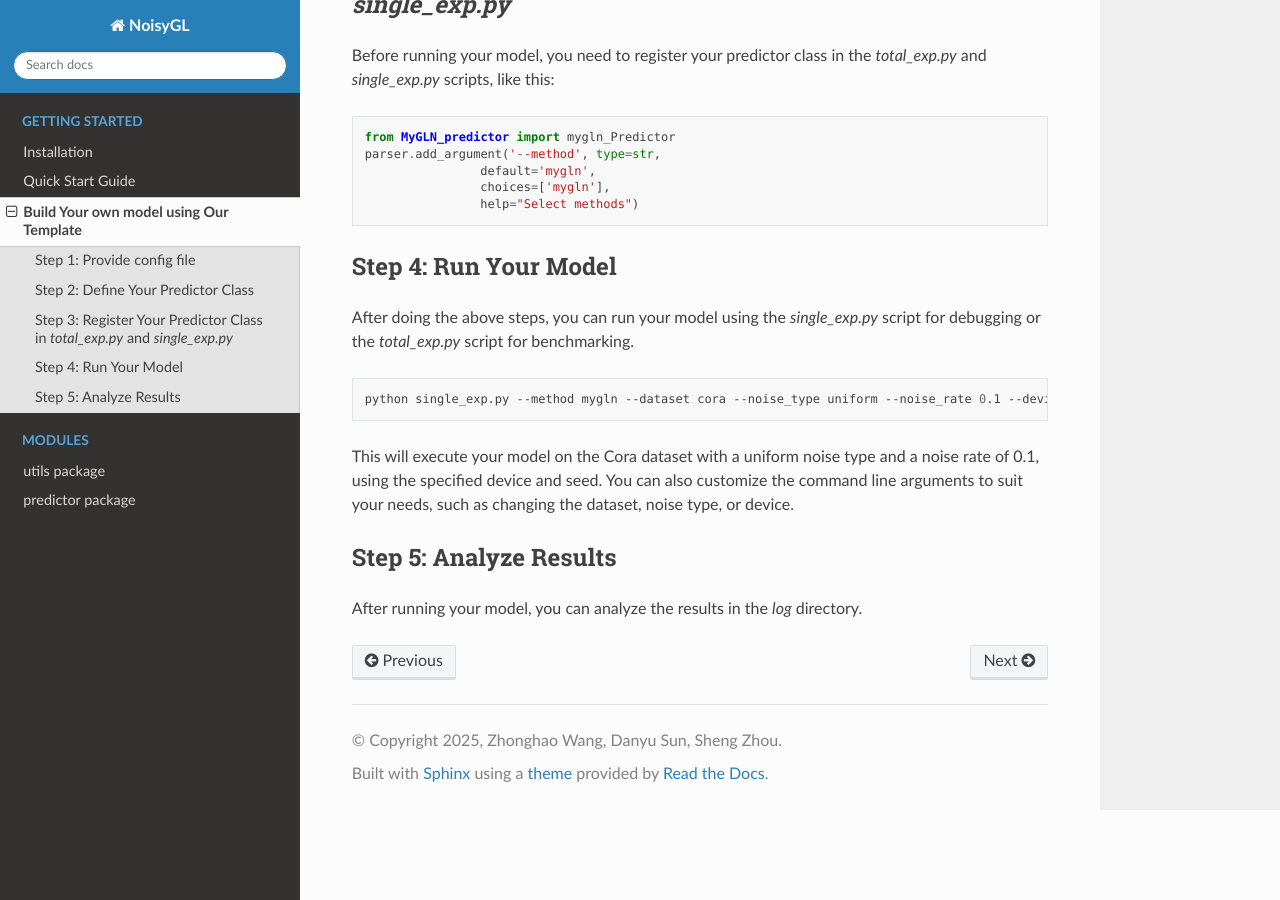
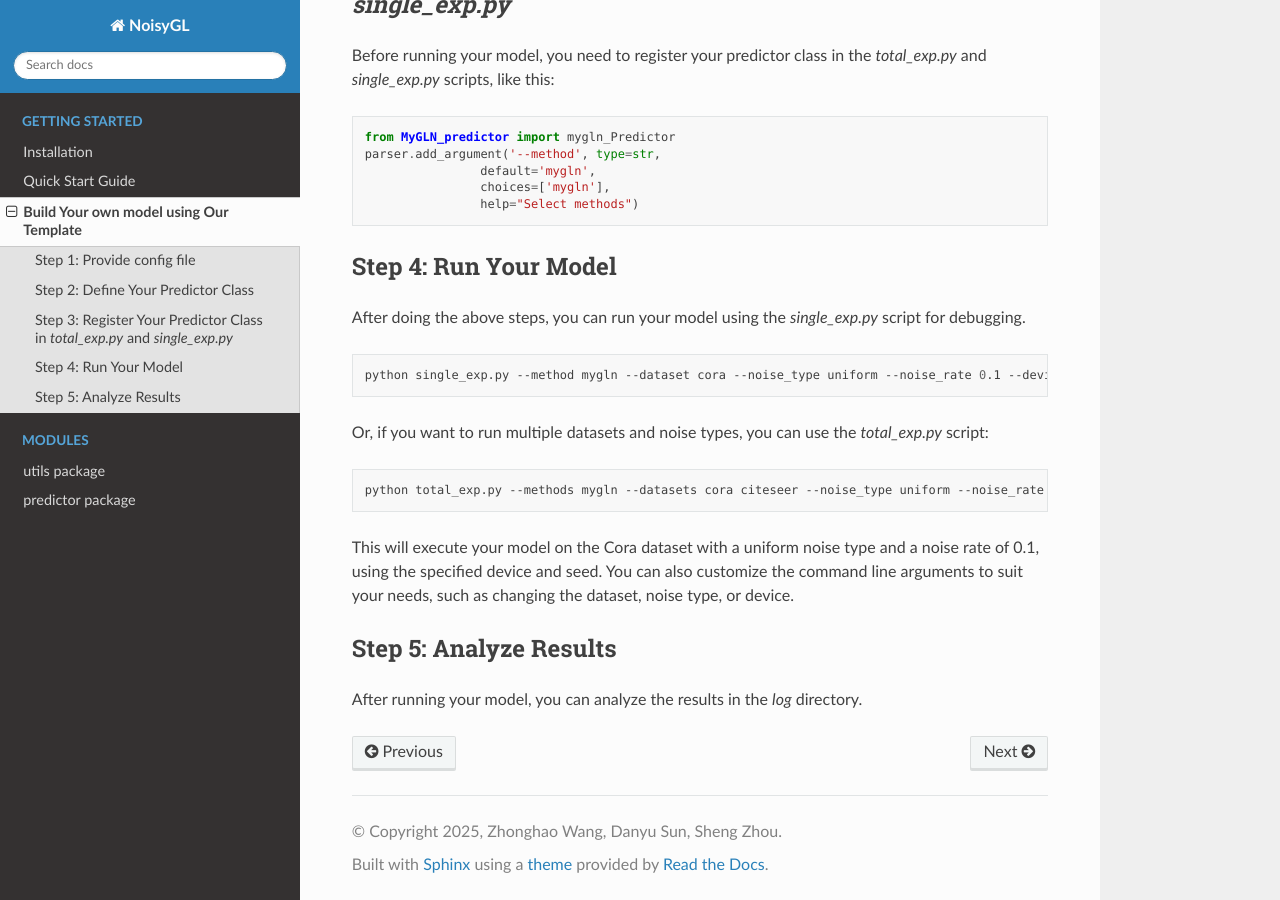
Before and after one commit to eaglelab-zju/NoisyGL, a Sphinx documentation site: the page built from docs/source/notes/tutorial.rst, in a window 1280 px wide and 900 px high, scrolled down 1287 px. Built offline with Sphinx 7.4.7 and the Read the Docs theme 3.1.0, drawn with Linux system fonts in a browser that asks for light colours.

Commit message:
update tutorial

```diff
--- a/docs/source/notes/tutorial.rst
+++ b/docs/source/notes/tutorial.rst
@@ -81,13 +81,16 @@ Before running your model, you need to register your predictor class in the `tot
 Step 4: Run Your Model
 ----------------------------------
 
-After doing the above steps, you can run your model using the `single_exp.py` script for debugging or the `total_exp.py` script for benchmarking.
+After doing the above steps, you can run your model using the `single_exp.py` script for debugging.
 
 .. code-block:: bash
 
     python single_exp.py --method mygln --dataset cora --noise_type uniform --noise_rate 0.1 --device cuda:0 --seed 3000
 
+Or, if you want to run multiple datasets and noise types, you can use the `total_exp.py` script:
+
 .. code-block:: bash
+
     python total_exp.py --methods mygln --datasets cora citeseer --noise_type uniform --noise_rate 0.1 0.2 --device cuda:0 --seed 3000
 
 This will execute your model on the Cora dataset with a uniform noise type and a noise rate of 0.1, using the specified device and seed.
```
